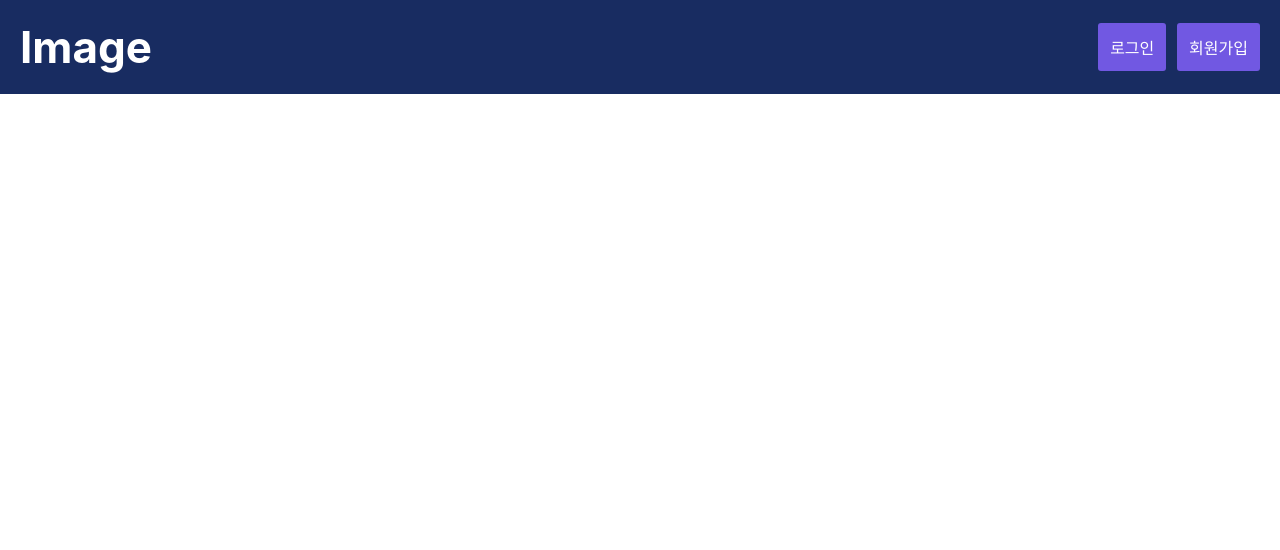
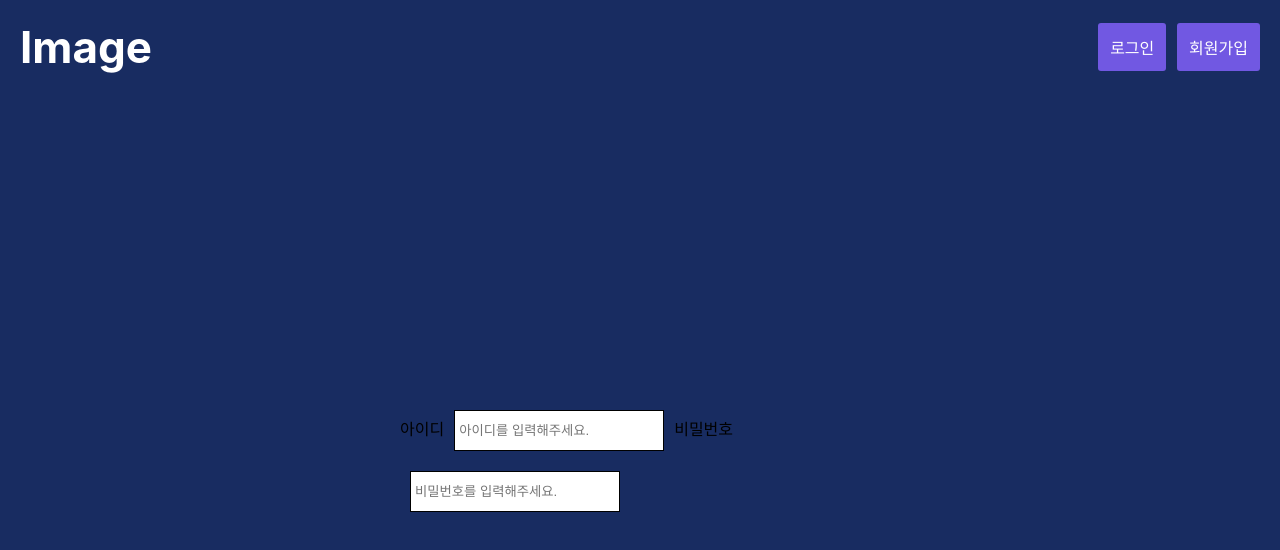
Before and after one commit to LWC-DevStudy/ProjectImage-Client, a React (Create React App) app in the folder image-community/: page /login in a window 1280 px wide. Shown: the top 550 px of the page. Built offline with nearby package versions, Linux system fonts and the light colour scheme.

Commit message:
🚚각 페이지 path 수정

```diff
--- a/image-community/src/App.js
+++ b/image-community/src/App.js
@@ -21,9 +21,9 @@ function App() {
       <Header />
 
       <Route path="/" exact component={Home} />
-      <Route path="signup" exact component={Signup} />
-      <Route path="login" exact component={Login} />
-      <Route path="write" exact component={Write} />
+      <Route path="/signup" exact component={Signup} />
+      <Route path="/login" exact component={Login} />
+      <Route path="/write" exact component={Write} />
     </ThemeProvider>
   );
 }
```
